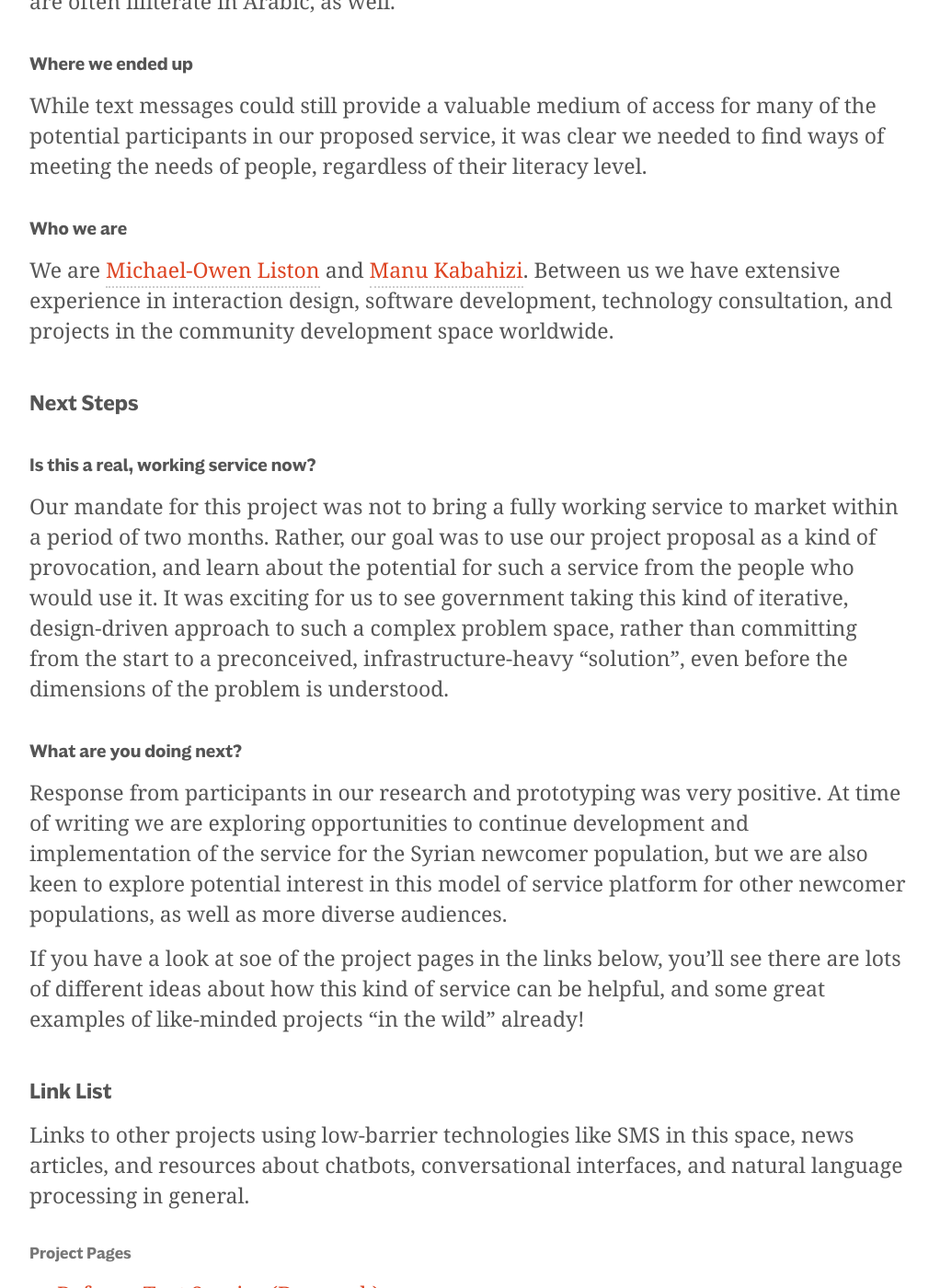
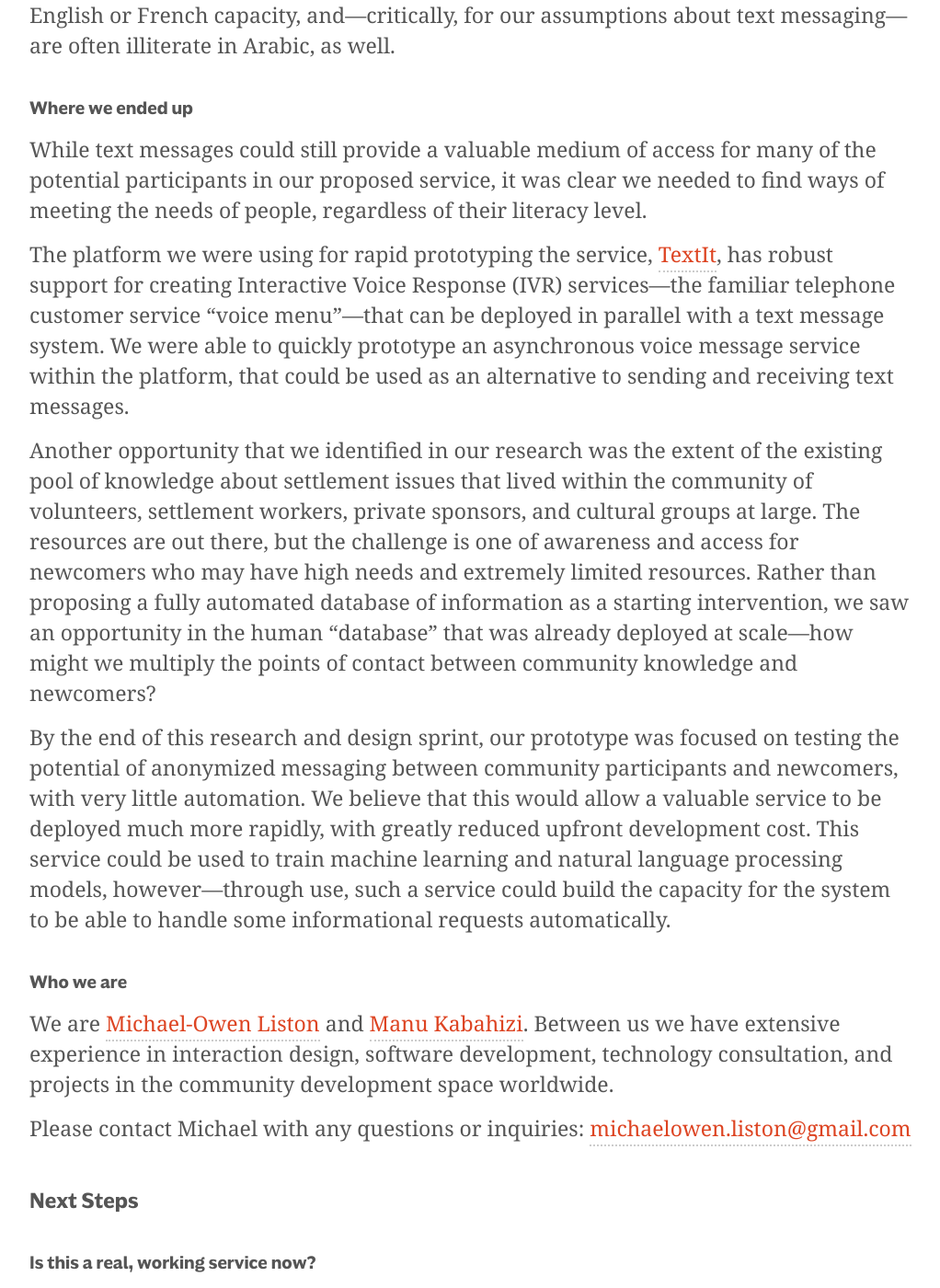
Before and after one commit to antlersanchors/antlersanchors.github.io, a Jekyll site: the page built from _portfolio/messaging-service-for-newcomers.md, in a window 1280 px wide and 1400 px high, scrolled down 2036 px. Shown: the whole window at 92% size, without its empty margins (128-1150 px from the left). Built offline with Jekyll 4.4.1, drawn with Linux system fonts in a browser that asks for light colours; nearby versions of some CDN libraries; some web fonts are replaced; some of the changed text lies outside the part shown.

```diff
--- a/_portfolio/messaging-service-for-newcomers.md
+++ b/_portfolio/messaging-service-for-newcomers.md
@@ -28,6 +28,7 @@ We’ve been prototyping a service to connect refugee newcomers to volunteers vi
 
 ### Why was this necessary?
 
+_General overview of the situation goes here._
 
 ### How does it work?
 
@@ -45,11 +46,18 @@ However, our research rapidly overturned one of our fundamental assumptions—th
 
 While text messages could still provide a valuable medium of access for many of the potential participants in our proposed service, it was clear we needed to find ways of meeting the needs of people, regardless of their literacy level.
 
+The platform we were using for rapid prototyping the service, [TextIt](http://textit.in), has robust support for creating Interactive Voice Response (IVR) services—the familiar telephone customer service “voice menu”—that can be deployed in parallel with a text message system. We were able to quickly prototype an asynchronous voice message service within the platform, that could be used as an alternative to sending and receiving text messages.
+
+Another opportunity that we identified in our research was the extent of the existing pool of knowledge about settlement issues that lived within the community of volunteers, settlement workers, private sponsors, and cultural groups at large. The resources are out there, but the challenge is one of awareness and access for newcomers who may have high needs and extremely limited resources. Rather than proposing a fully automated database of information as a starting intervention, we saw an opportunity in the human “database” that was already deployed at scale—how might we multiply the points of contact between community knowledge and newcomers?
+
+By the end of this research and design sprint, our prototype was focused on testing the potential of anonymized messaging between community participants and newcomers, with very little automation. We believe that this would allow a valuable service to be deployed much more rapidly, with greatly reduced upfront development cost. This service could be used to train machine learning and natural language processing models, however—through use, such a service could build the capacity for the system to be able to handle some informational requests automatically.
 
 
 ### Who we are
 
 We are [Michael-Owen Liston]( {{ site.baseurl }} /michael ) and [Manu Kabahizi](https://www.linkedin.com/in/manuka). Between us we have extensive experience in interaction design, software development, technology consultation, and projects in the community development space worldwide.
+
+Please contact Michael with any questions or inquiries: [{{ site.current_email_address }}](mailto:%22Michael-Owen%20Liston%22%3c{{ site.current_email_address }}%3e)
 
 <h2 id="next">Next Steps</h2>
 
```
Also changed, not shown: other parts of _portfolio/messaging-service-for-newcomers.md (+0 -7 lines).
